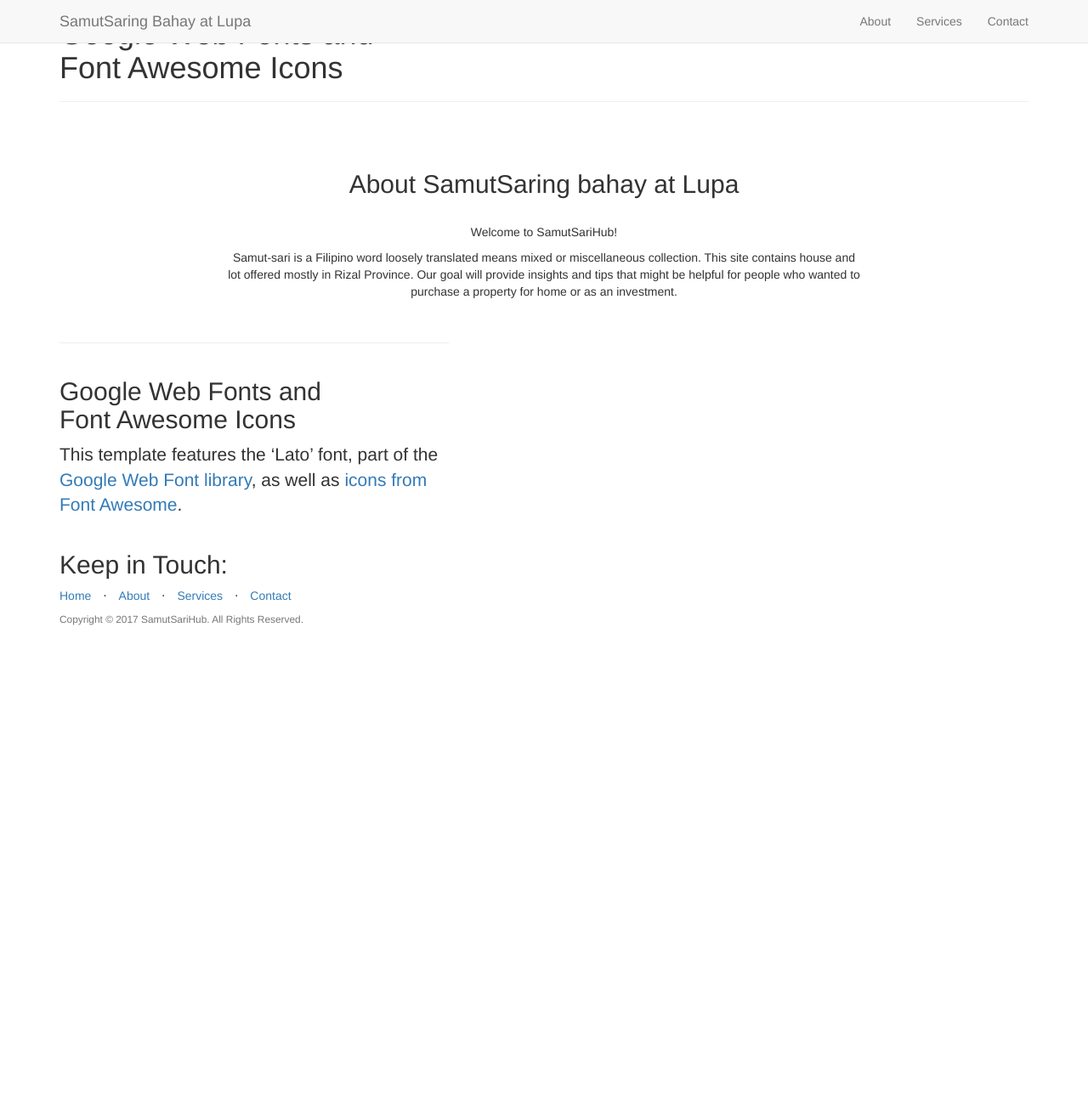
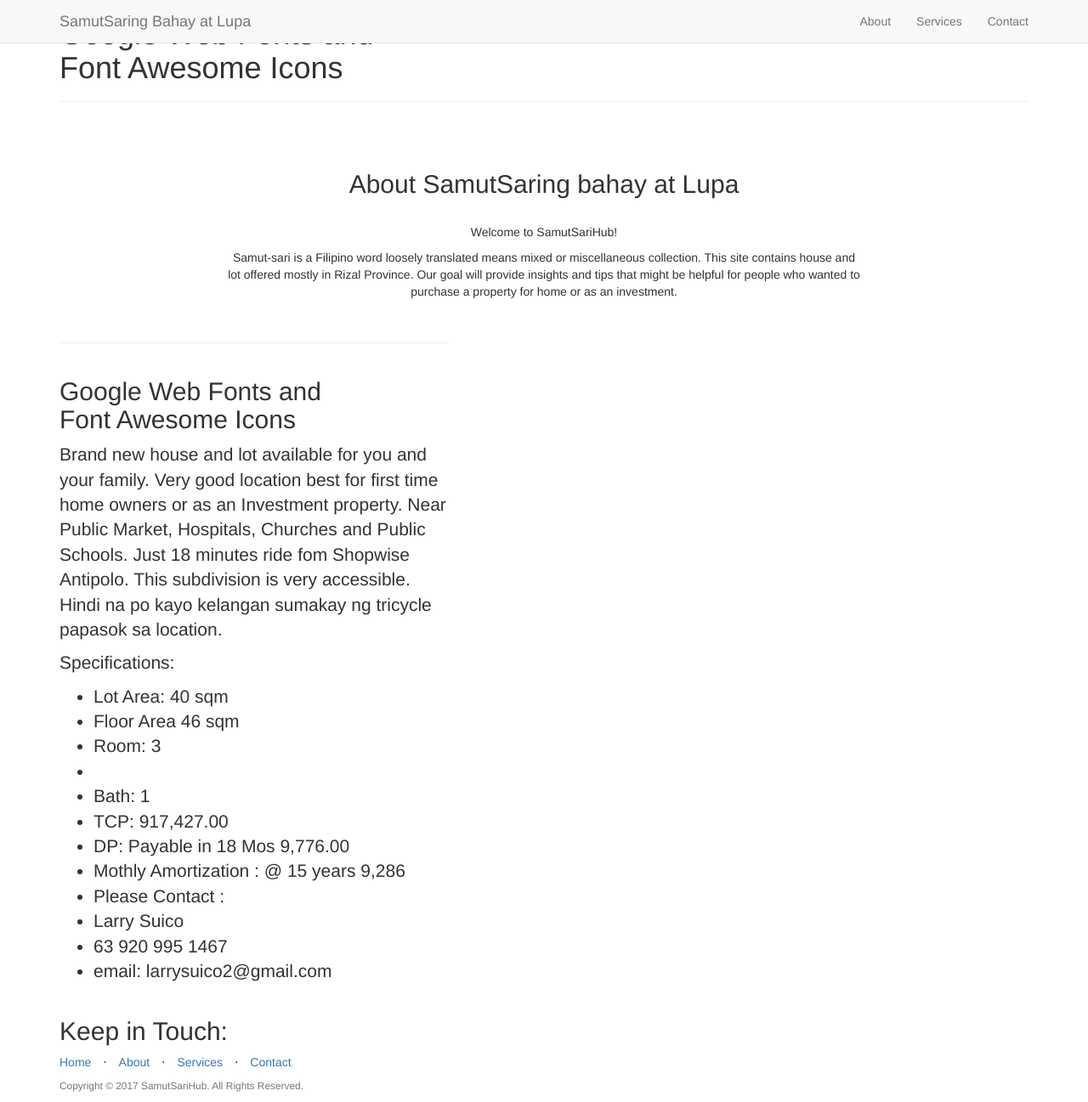
Before and after one commit to oscariotes/EQ-Lead-Gen, a Jekyll site: the page built from _posts/2014-09-23-services-3.markdown, in a window 1280 px wide and 1297 px high. Shown: the whole window at 85% size. Built offline with Jekyll 4.4.1, drawn with Linux system fonts in a browser that asks for light colours; nearby versions of some CDN libraries; library files that are not in the unit come from our copies.

Commit message:
Update 2014-09-23-services-3.markdown

```diff
--- a/_posts/2014-09-23-services-3.markdown
+++ b/_posts/2014-09-23-services-3.markdown
@@ -1,8 +1,23 @@
 ---
 layout: default
-img: phones.png
+img: ridgepoint.jpg
 category: Services
 title: Google Web Fonts and<br>Font Awesome Icons
-description: |
+published: true
 ---
-This template features the 'Lato' font, part of the [Google Web Font library](http://www.google.com/fonts), as well as [icons from Font Awesome](http://fontawesome.io).
+Brand new house and lot available for you and your family. Very good location best for first time home owners or as an Investment property. Near Public Market, Hospitals, Churches and Public Schools. Just 18 minutes ride fom Shopwise Antipolo. This subdivision is very accessible. Hindi na po kayo kelangan sumakay ng tricycle papasok sa location.
+
+Specifications:
+
+-     Lot Area: 40 sqm
+-     Floor Area 46 sqm
+-     Room: 3
+-
+-     Bath: 1
+-     TCP: 917,427.00
+-     DP: Payable in 18 Mos 9,776.00
+-     Mothly Amortization : @ 15 years 9,286
+-     Please Contact :
+-     Larry Suico
+-     63 920 995 1467
+-     email: larrysuico2@gmail.com
```
